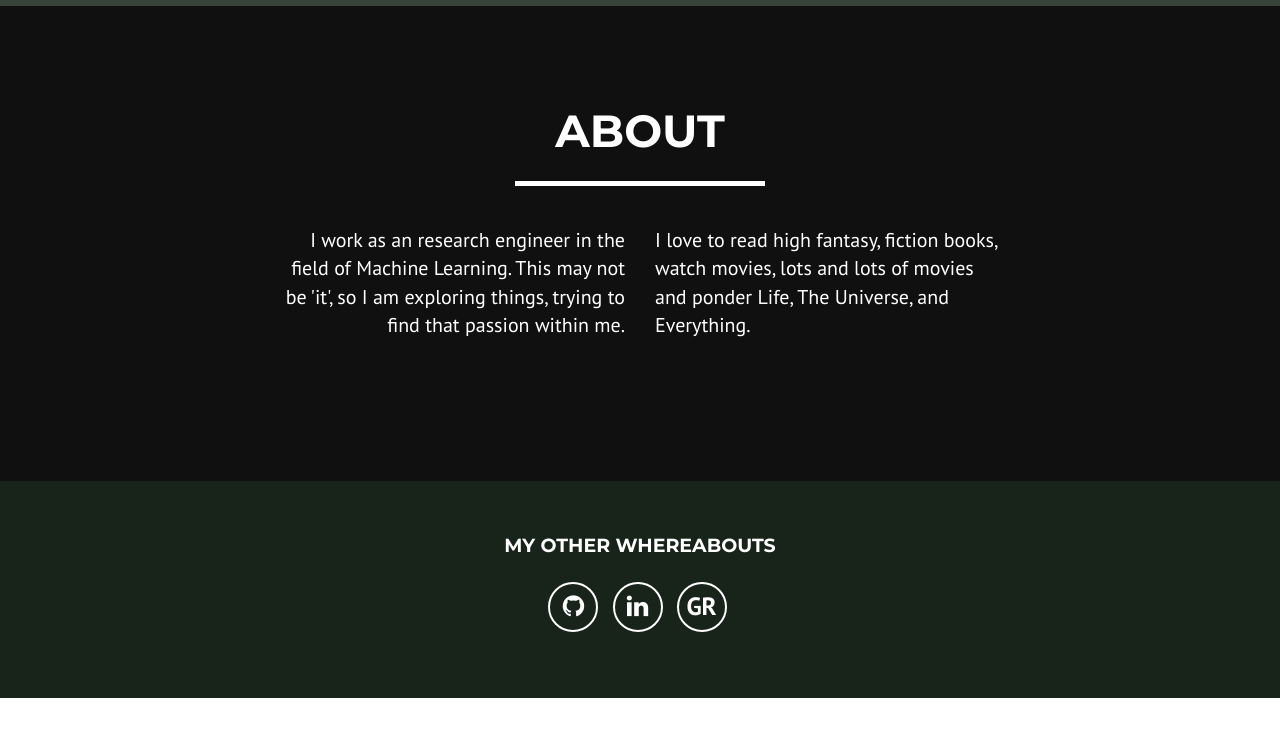
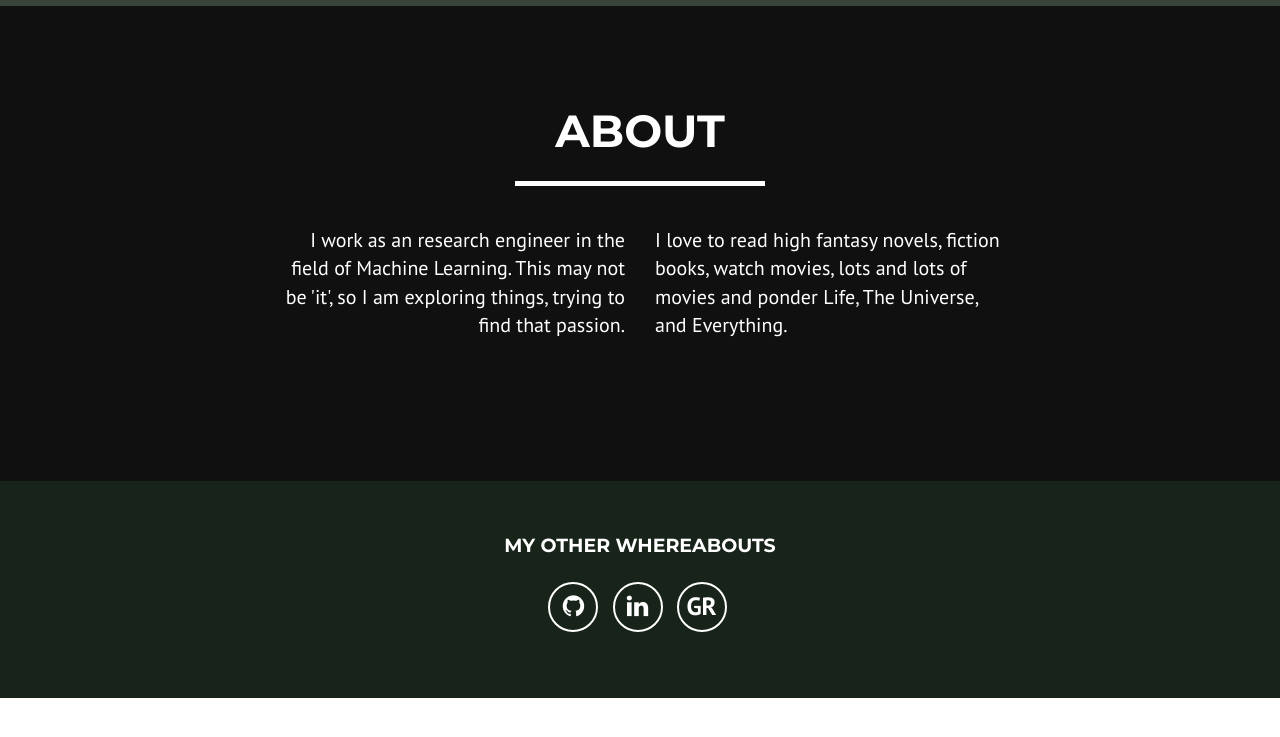
Before and after one commit to yuvraj-singh/yuvraj-singh.github.io, a Jekyll site: the page built from index.html, in a window 1280 px wide, cut to the strip 104-841 px from the top of the page. Built offline with Jekyll 4.4.1, drawn with Linux system fonts in a browser that asks for light colours.

Commit message:
trying something

```diff
--- a/_config.yml
+++ b/_config.yml
@@ -8,8 +8,8 @@ meta_author: Yuvraj Singh
 about:
   header: About
   content:
-      left: I work as an research engineer in the field of Machine Learning. This may not be 'it', so I am exploring things, trying to find that passion within me.
-      right: I love to read high fantasy, fiction books, watch movies, lots and lots of movies and ponder Life, The Universe, and Everything.
+      left: I work as an research engineer in the field of Machine Learning. This may not be 'it', so I am exploring things, trying to find that passion.
+      right: I love to read high fantasy novels, fiction books, watch movies, lots and lots of movies and ponder Life, The Universe, and Everything.
   interests:
     header: Interests as of Late
     content:
```
